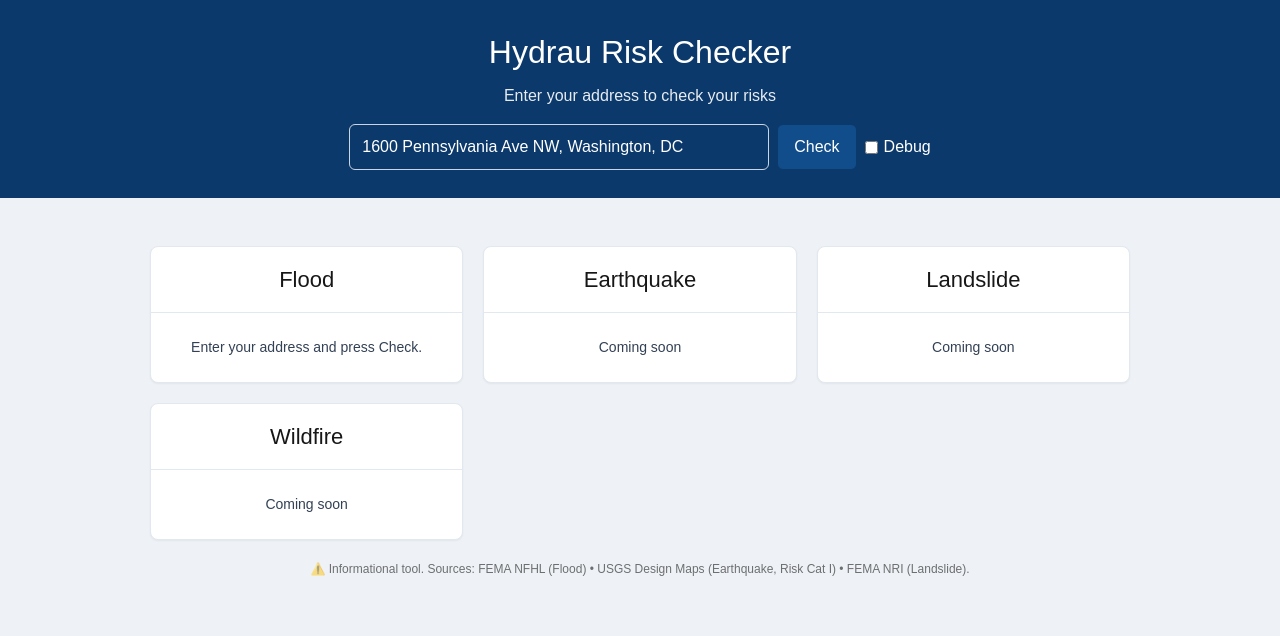
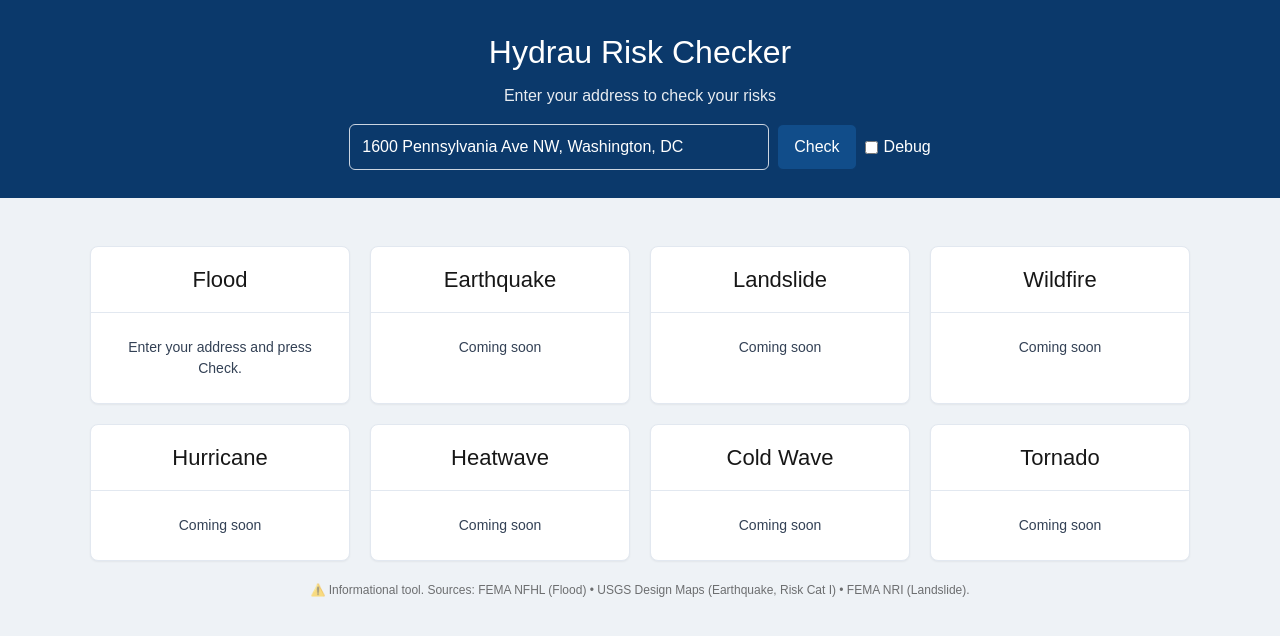
Before and after one commit to hydrau1221/hazard-risk-checker, a Next.js app: page / in a window 1280 px wide. Shown: the top 636 px of the page. Built offline with nearby package versions, Linux system fonts and the light colour scheme.

Commit message:
Update page.tsx

```diff
--- a/app/page.tsx
+++ b/app/page.tsx
@@ -35,7 +35,6 @@ function classifyFlood(features: Feature[] | null): {
     a.SFHA_TF === true || a.SFHA_TF === "T" || a.SFHA_TF === "Y" ||
     ["A","AE","AO","AH","A1","A2","A3","A99","VE","V","V1"].some(p => zone.startsWith(p));
 
-  // Détections utiles
   const isFloodway = subty.includes("FLOODWAY");
   const isShadedX =
     zone === "X" &&
@@ -74,6 +73,12 @@ export default function Home() {
   // Landslide
   const [lsLevel, setLsLevel] = useState<RiskLevel | null>(null);
   const [lsText, setLsText] = useState<string>("Coming soon");
+
+  // Placeholders pour les nouveaux risques (interface seulement)
+  const [hurrText] = useState<string>("Coming soon");
+  const [heatText] = useState<string>("Coming soon");
+  const [coldText] = useState<string>("Coming soon");
+  const [torText]  = useState<string>("Coming soon");
 
   const [error, setError] = useState<string | null>(null);
 
@@ -143,7 +148,7 @@ export default function Home() {
         } else { setEqLevel(null); setEqText(j?.error || "USGS query failed."); }
       } else { setEqLevel(null); setEqText("USGS fetch failed."); }
 
-      // Landslide (NRI) — "<LEVEL> risk susceptibility — score XX.X — source: tract|county"
+      // Landslide
       if (lsRes.status === "fulfilled") {
         const r = lsRes.value; const j = await r.json();
 
@@ -188,7 +193,7 @@ export default function Home() {
   const input    = { width: 420, maxWidth: "90vw", padding: "10px 12px", borderRadius: 6, border: "1px solid #cbd5e1" };
   const btn      = { padding: "10px 16px", borderRadius: 6, border: "1px solid #0b396b", background: "#114d8a", color: "white", cursor: "pointer" };
   const gridWrap = { background: "#eef2f6", minHeight: "calc(100vh - 120px)", padding: "28px 16px" };
-  const grid     = { display: "grid", gridTemplateColumns: "repeat(auto-fit, minmax(260px, 1fr))", gap: 20, maxWidth: 980, margin: "20px auto" };
+  const grid     = { display: "grid", gridTemplateColumns: "repeat(auto-fit, minmax(260px, 1fr))", gap: 20, maxWidth: 1100, margin: "20px auto" };
   const card     = { background: "white", border: "1px solid #e2e8f0", borderRadius: 8, padding: 0, textAlign: "center" as const, boxShadow: "0 1px 2px rgba(0,0,0,0.05)", overflow: "hidden" };
   const sectionHeader = { padding: 16, borderBottom: "1px solid #e2e8f0" };
   const h2       = { margin: "0 0 10px 0", fontSize: 22 };
@@ -232,6 +237,18 @@ export default function Home() {
         <div style={cardBody}><div style={small} aria-live="polite">{lsText}</div></div>
       </section>);
 
+  // Cartes placeholders (interface seulement)
+  const placeholderCard = (title: string, text: string) => (
+    <section style={card}>
+      <div style={sectionHeader}>
+        <h2 style={{ ...h2, margin: 0 }}>{title}</h2>
+      </div>
+      <div style={cardBody}>
+        <div style={small}>{text}</div>
+      </div>
+    </section>
+  );
+
   return (
     <div>
       <header style={header}>
@@ -256,14 +273,20 @@ export default function Home() {
       </header>
 
       <main style={gridWrap}>
-        {error && <div style={{ maxWidth: 980, margin: "12px auto 0", background: "#fee2e2", border: "1px solid #fecaca", color: "#7f1d1d", padding: 10, borderRadius: 6 }}>{error}</div>}
+        {error && <div style={{ maxWidth: 1100, margin: "12px auto 0", background: "#fee2e2", border: "1px solid #fecaca", color: "#7f1d1d", padding: 10, borderRadius: 6 }}>{error}</div>}
         <div style={grid}>
           {floodCard}
           {eqCard}
           {lsCard}
-          <section style={card}><div style={sectionHeader}><h2 style={{ ...h2, margin: 0 }}>Wildfire</h2></div><div style={cardBody}><div style={small}>Coming soon</div></div></section>
+          {placeholderCard("Wildfire", "Coming soon")}
+          {placeholderCard("Hurricane", hurrText)}
+          {placeholderCard("Heatwave", heatText)}
+          {placeholderCard("Cold Wave", coldText)}
+          {placeholderCard("Tornado", torText)}
         </div>
-        <div style={foot}>⚠️ Informational tool. Sources: FEMA NFHL (Flood) • USGS Design Maps (Earthquake, Risk Cat I) • FEMA NRI (Landslide).</div>
+        <div style={foot}>
+          ⚠️ Informational tool. Sources: FEMA NFHL (Flood) • USGS Design Maps (Earthquake, Risk Cat I) • FEMA NRI (Landslide).
+        </div>
       </main>
     </div>
   );
```
